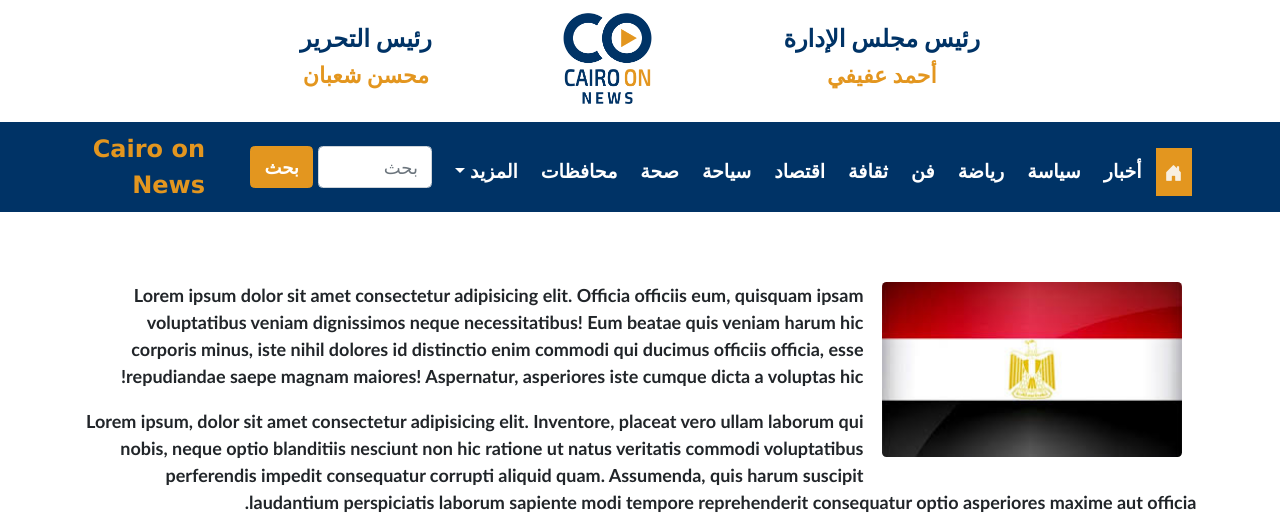
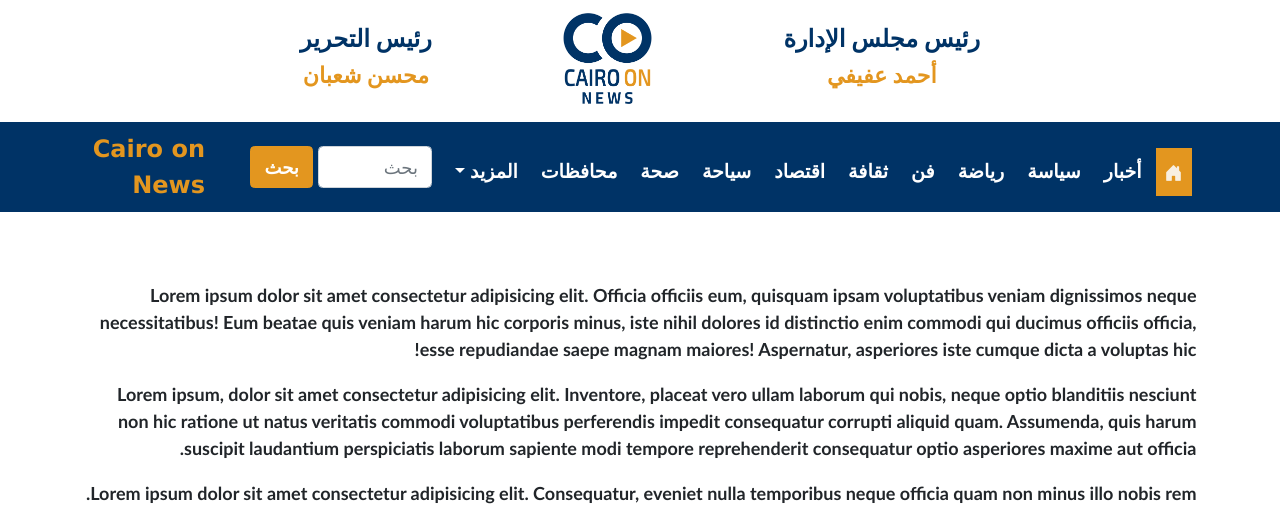
Before and after one commit to TurkiSultan/cairo-on-news.com, a plain HTML site: page index.html in a window 1280 px wide. Shown: the top 531 px of the page. Drawn offline with nearby package versions, Linux system fonts and the light colour scheme.

Commit message:
Update index.html

```diff
--- a/index.html
+++ b/index.html
@@ -147,7 +147,7 @@
       <!-- here start post loop -->
       <div class="container" style="margin-top: 70px;">
         <div class="clearfix">
-          <img src="./logo/Egypt.jpg" class="col-md-6 float-md-end mb-3 ms-md-3 rounded" alt="post" style="width: 300px;">
+
 
           <p>
            Lorem ipsum dolor sit amet consectetur adipisicing elit. Officia officiis eum, quisquam ipsam voluptatibus veniam dignissimos neque necessitatibus! Eum beatae quis veniam harum hic corporis minus, iste nihil dolores id distinctio enim commodi qui ducimus officiis officia, esse repudiandae saepe magnam maiores! Aspernatur, asperiores iste cumque dicta a voluptas hic!
```
